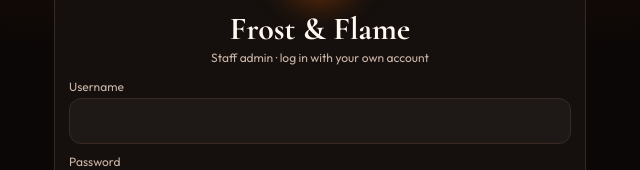
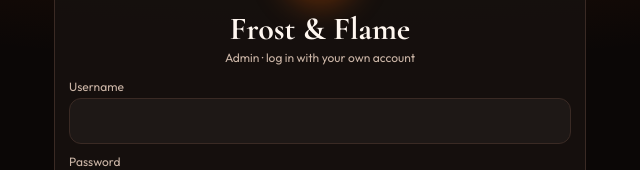
Before and after one commit to karimullashaik0389-cloud/ff-admin-v2-test, a plain HTML site: page admin.html in a window 1280 px wide. Shown: the part 143-313 px from the top of the page, 320-960 px from the left. Drawn offline with nearby package versions, Linux system fonts and the light colour scheme.

Commit message:
Rename heading to Admin

```diff
--- a/admin.html
+++ b/admin.html
@@ -5,7 +5,7 @@
 <meta name="viewport" content="width=device-width, initial-scale=1, viewport-fit=cover" />
 <meta name="robots" content="noindex" />
 <meta name="theme-color" content="#0b0706" />
-<title>Frost &amp; Flame — Staff Admin</title>
+<title>Frost &amp; Flame — Admin</title>
 <link rel="icon" href="img/logo.png" />
 <link rel="apple-touch-icon" href="img/logo.png" />
 <link rel="preconnect" href="https://fonts.googleapis.com" />
@@ -23,7 +23,7 @@
   <section id="loginView" class="card center hidden">
     <img class="logo" src="img/logo.png" alt="Frost &amp; Flame" />
     <div class="brand">Frost &amp; Flame</div>
-    <p class="sub">Staff admin · log in with your own account</p>
+    <p class="sub">Admin · log in with your own account</p>
     <form id="loginForm" autocomplete="on" novalidate>
       <label for="loginUser">Username</label>
       <input id="loginUser" name="username" autocomplete="username" autocapitalize="off" autocorrect="off" spellcheck="false" />
@@ -60,7 +60,7 @@
     <div class="topbar">
       <img class="logo sm" src="img/logo.png" alt="" />
       <div class="grow">
-        <div class="brand sm">Staff admin</div>
+        <div class="brand sm">Frost &amp; Flame Admin</div>
         <p class="sub" id="whoLine"></p>
       </div>
       <button class="btn btn-ghost sm" id="logoutBtn" type="button">Log out</button>
```
